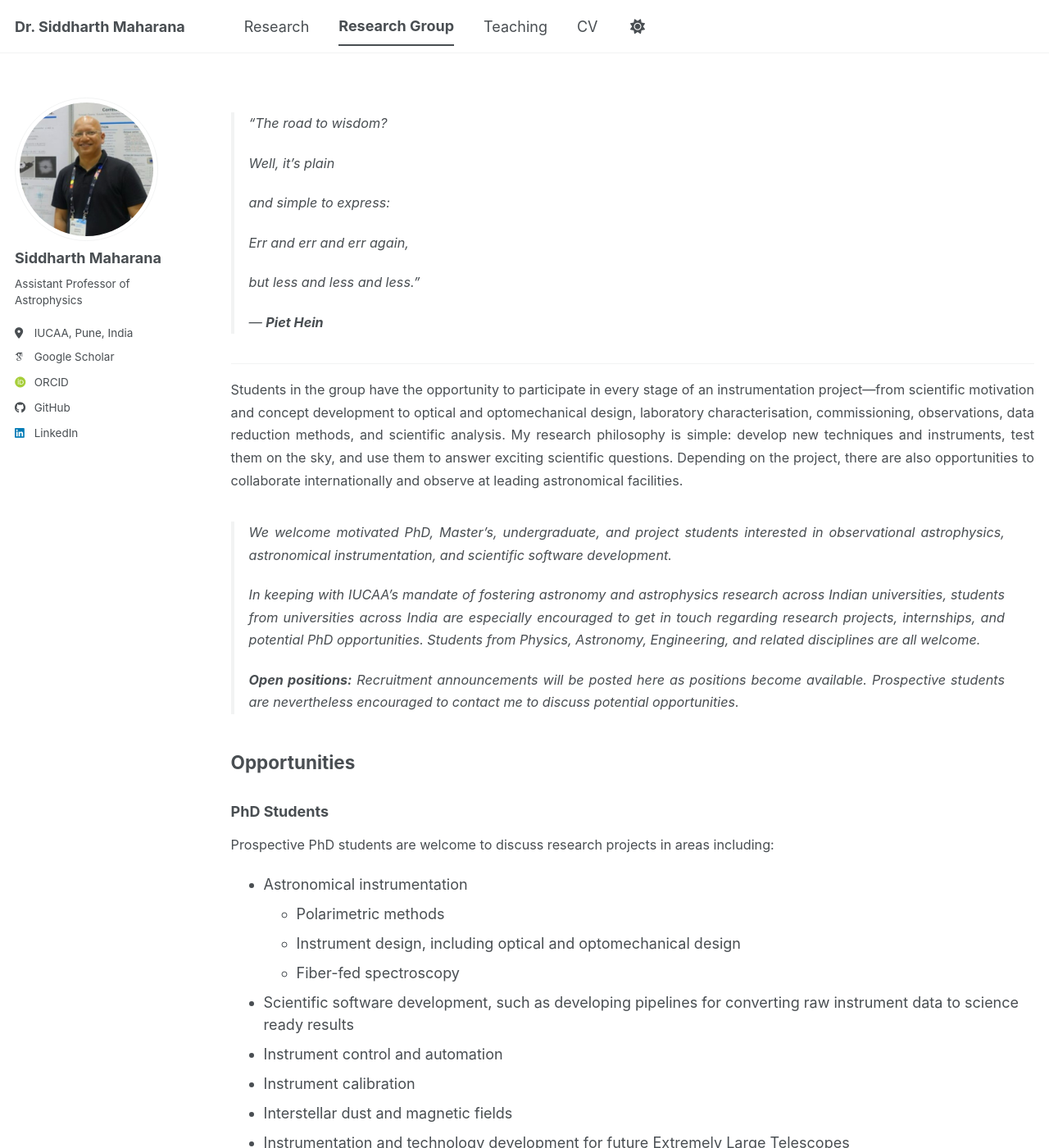
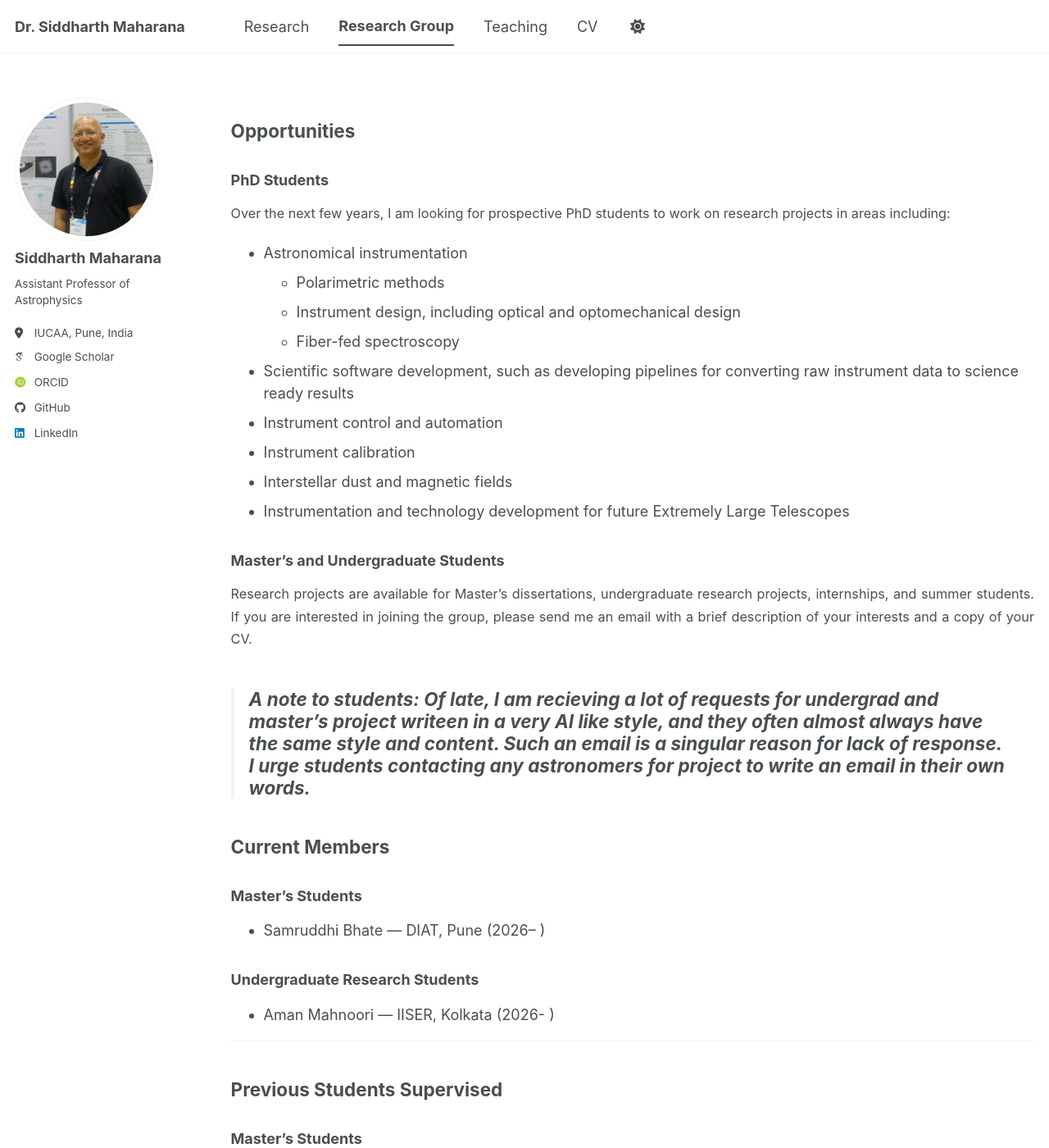
Before and after one commit to siddharth-maharana/siddharth-maharana.github.io, a Jekyll site: the page built from _pages/group.md, in a window 1280 px wide and 1400 px high. Shown: the whole window at 82% size. Built offline with Jekyll 4.4.1, drawn with Linux system fonts in a browser that asks for light colours; some web fonts are replaced; a script bundle is joined from its source files by our own code; library files that are not in the unit come from our copies; some of the changed text lies outside the part shown.

Commit message:
Update group.md

```diff
--- a/_pages/group.md
+++ b/_pages/group.md
@@ -4,7 +4,7 @@ permalink: /group/
 layout: archive
 author_profile: true
 ---
-
+<!--
 > *"The road to wisdom?*
 >
 > *Well, it's plain*
@@ -25,13 +25,14 @@ Students in the group have the opportunity to participate in every stage of an i
 >
 > In keeping with IUCAA's mandate of fostering astronomy and astrophysics research across Indian universities, students from universities across India are especially encouraged to get in touch regarding research projects, internships, and potential PhD opportunities. Students from Physics, Astronomy, Engineering, and related disciplines are all welcome.
 >
+
 > **Open positions:** Recruitment announcements will be posted here as positions become available. Prospective students are nevertheless encouraged to contact me to discuss potential opportunities.
-
+-->
 ## Opportunities
 
 ### PhD Students
 
-Prospective PhD students are welcome to discuss research projects in areas including:
+Over the next few years, I am looking for prospective PhD students to work on research projects in areas including:
 
 - Astronomical instrumentation
   - Polarimetric methods
@@ -47,17 +48,22 @@ Prospective PhD students are welcome to discuss research projects in areas inclu
 
 Research projects are available for Master's dissertations, undergraduate research projects, internships, and summer students. If you are interested in joining the group, please send me an email with a brief description of your interests and a copy of your CV.
 
+> **A note to students**: Of late, I am recieving a lot of requests for undergrad and master's project writeen in a very AI like style, and they often almost always have the same style and content. Such an email is a singular reason for lack of response. I urge students contacting any astronomers for project to write an email in their own words.
 ---
 
 ## Current Members
 
-The group is currently being established at IUCAA.
+### Master's Students
 
-Members will be listed here as they join.
+- Samruddhi Bhate — DIAT, Pune (2026– )
+
+### Undergraduate Research Students
+
+- Aman Mahnoori — IISER, Kolkata (2026- )
 
 ---
 
-## Alumni
+## Previous Students Supervised
 
 ### Master's Students
 
```
